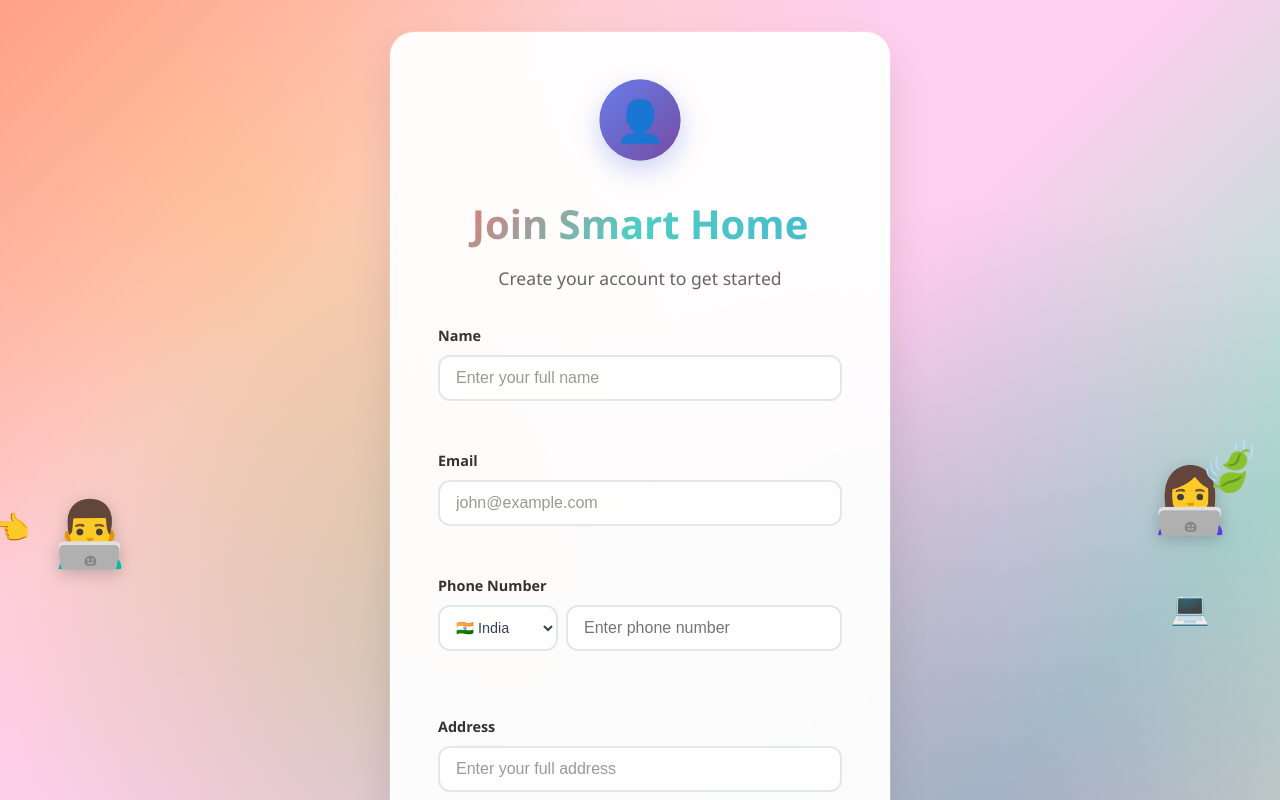
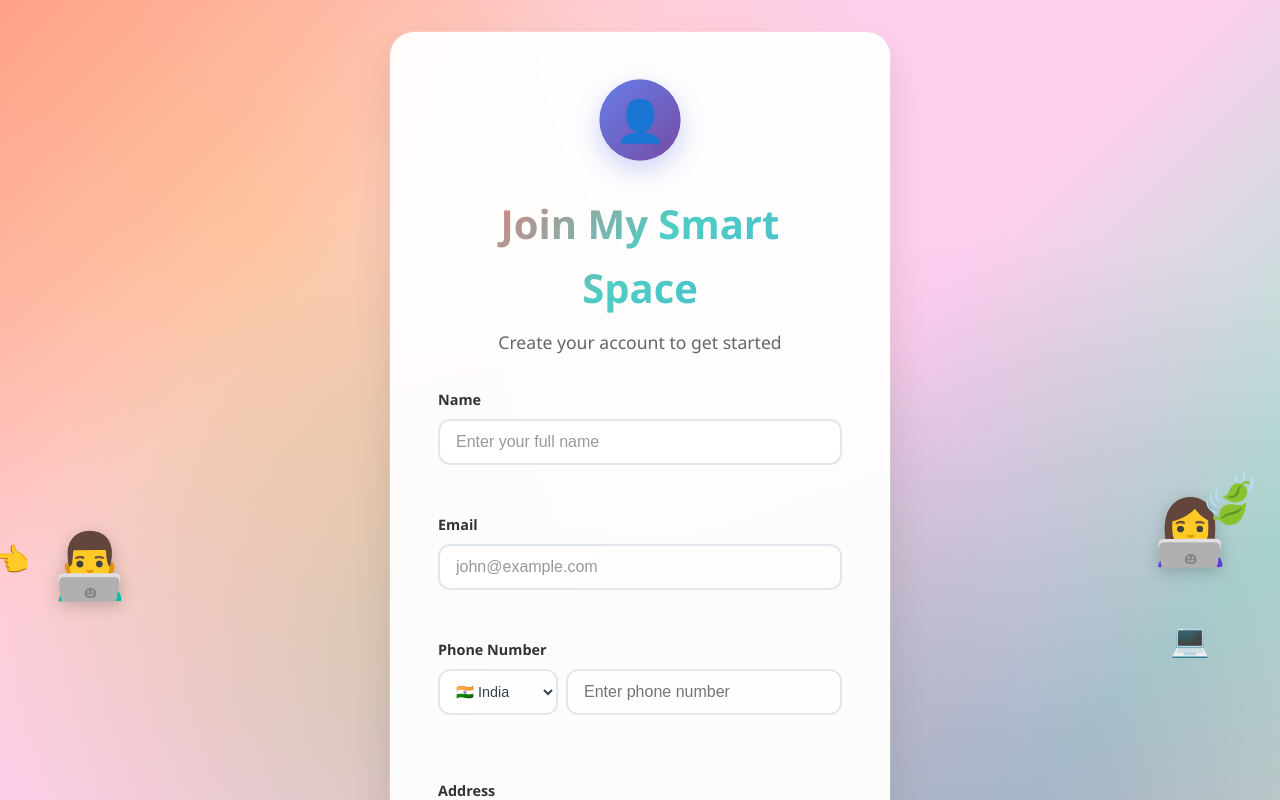
Before and after one commit to hiteshmohanty555/smart-home-frontend, a React (Create React App) app: page /register in a window 1280 px wide. Shown: the top 800 px of the page. Built offline with nearby package versions, Linux system fonts and the light colour scheme.

Commit message:
Update registration title from 'Smart Home' to 'My Smart Space'

```diff
--- a/src/components/Register.jsx
+++ b/src/components/Register.jsx
@@ -201,7 +201,7 @@
             <div className="profile-icon">👤</div>
           </div>
 
-          <h1 className="register-title">Join Smart Home</h1>
+          <h1 className="register-title">Join My Smart Space</h1>
           <p className="register-subtitle">Create your account to get started</p>
 
           <div className="register-form">
```
